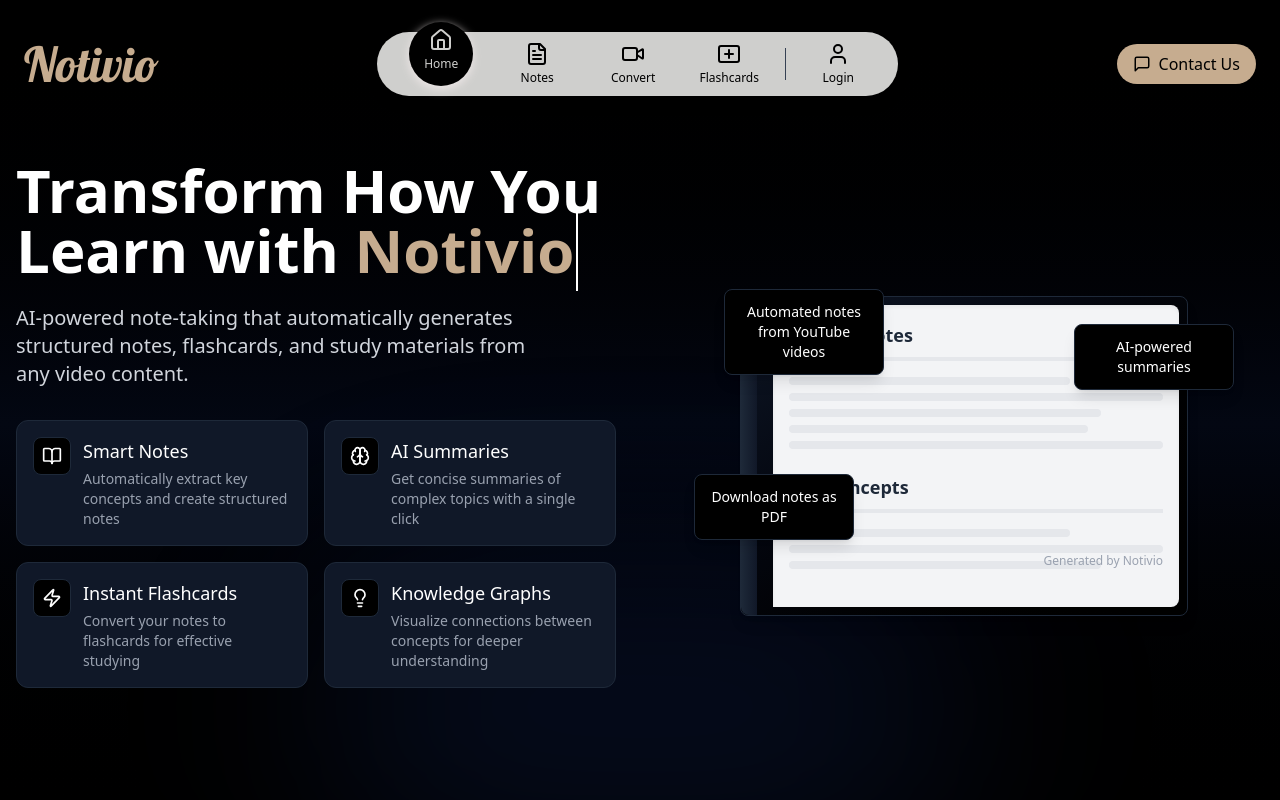
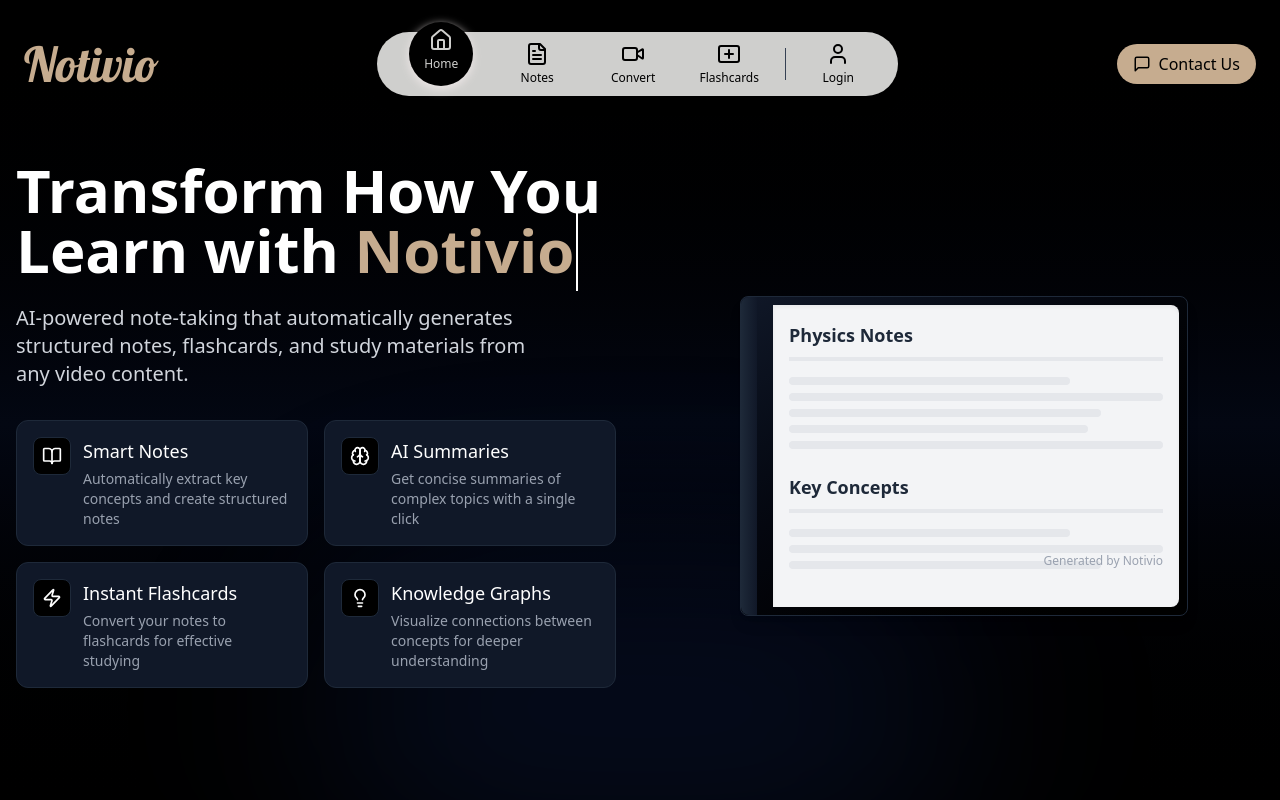
Before and after one commit to Khushipawar37/Notivio, a Next.js app in the folder notivio/: page / in a window 1280 px wide. Shown: the top 800 px of the page. Built offline with nearby package versions, Linux system fonts and the light colour scheme.

Commit message:
Completed the about section

```diff
--- a/notivio/src/app/components/About.tsx
+++ b/notivio/src/app/components/About.tsx
@@ -137,7 +137,7 @@
             return (
               <motion.div
                 key={index}
-                className="absolute top-1/2 left-1/2 w-full max-w-md -translate-x-1/2 -translate-y-1/2"
+                className="absolute top-1/2 left-1/2 w-full max-w-xl -translate-x-1/2 -translate-y-1/2"
                 initial={false}
                 animate={style}
                 transition={{ duration: 0.6, ease: "easeOut" }}
--- a/notivio/src/app/components/Hero.tsx
+++ b/notivio/src/app/components/Hero.tsx
@@ -171,33 +171,6 @@
   )
 }
 
-// Optimized floating note component
-const FloatingNote = ({ index, text }: { index: number; text: string }) => {
-  const positions = [
-    { top: "23%", left: "10%", delay: 0 },
-    { top: "30%", right: "5%", delay: 0.5 },
-    { top: "60%", left: "5%", delay: 1 },
-    { top: "70%", right: "10%", delay: 1.5 },
-    { bottom: "10%", left: "20%", delay: 2 },
-  ]
-
-  const pos = positions[index % positions.length]
-
-  return (
-    <motion.div
-      className="absolute bg-black border border-gray-800 rounded-lg shadow-lg p-3 w-40 flex items-center justify-center text-center text-sm text-white"
-      style={{
-        ...pos,
-        zIndex: 10 - index,
-      }}
-      initial={{ opacity: 0 }}
-      animate={{ opacity: 1 }}
-      transition={{ duration: 0.5, delay: pos.delay }}
-    >
-      {text}
-    </motion.div>
-  )
-}
 
 export default function HeroSection() {
   const containerRef = useRef<HTMLDivElement>(null)
@@ -289,12 +262,6 @@
             <EnhancedNotebook />
           </motion.div>
 
-          {/* Static floating notes - reduced number for better performance */}
-          <div className="absolute inset-0 pointer-events-none z-50">
-            {floatingNotes.slice(0, 3).map((text, i) => (
-              <FloatingNote key={i} index={i} text={text} />
-            ))}
-          </div>
         </div>
       </div>
 
```
